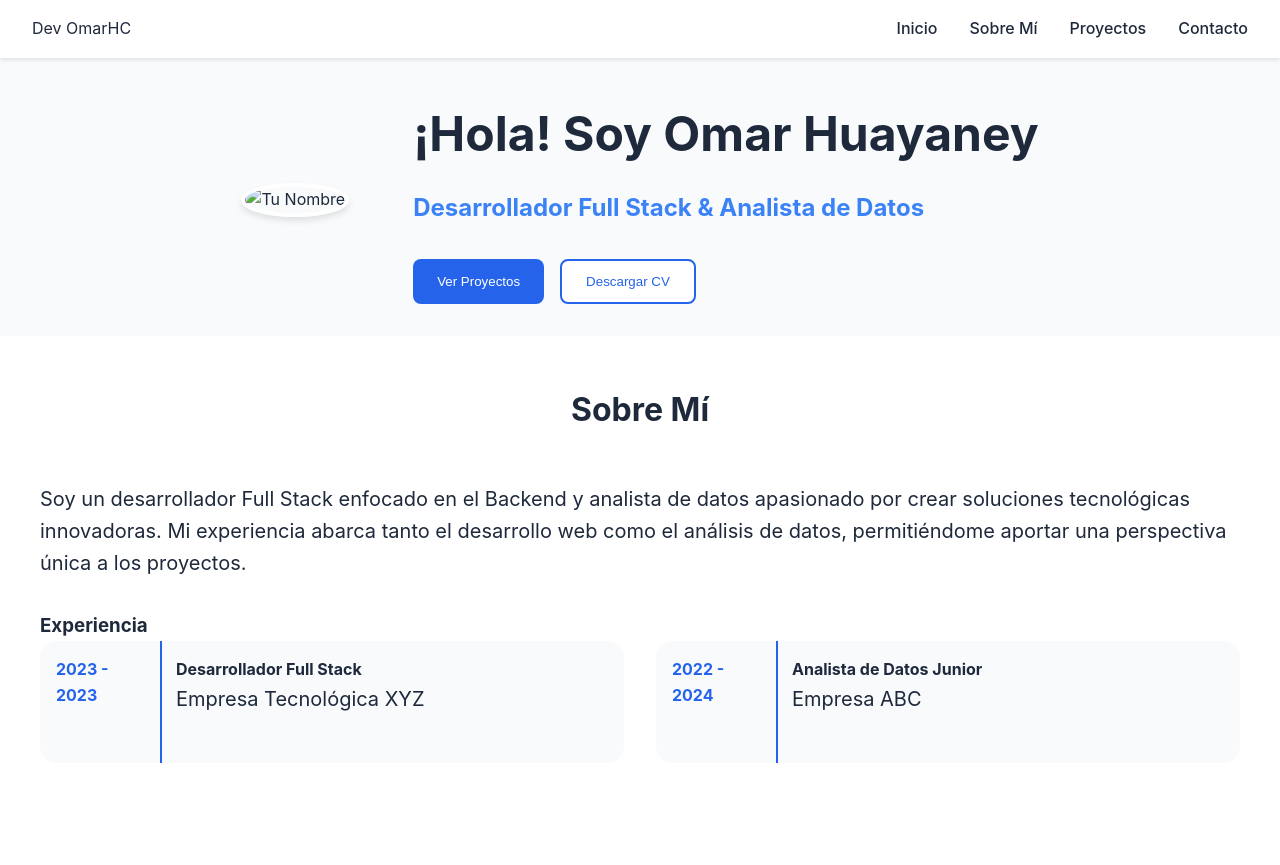
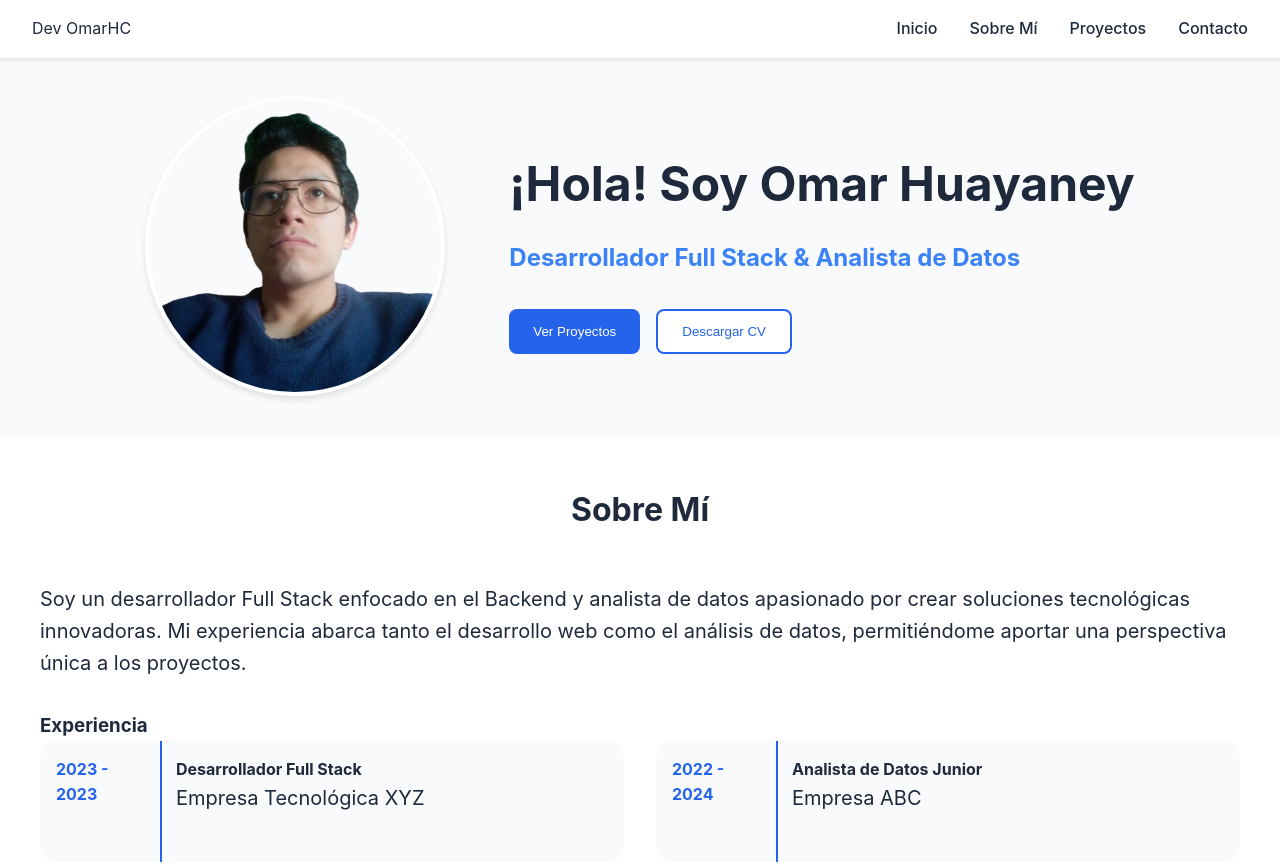
Before and after one commit to SignalZ123/portfolio-Omar, a plain HTML site: page index.html in a window 1280 px wide. Shown: the top 865 px of the page. Drawn offline with Linux system fonts and the light colour scheme.

Commit message:
añadida la imagen de perfil

```diff
--- a/index.html
+++ b/index.html
@@ -24,7 +24,7 @@
     <section id="hero" class="hero-section">
         <div class="profile-container">
             <div class="profile-image">
-                <img src="/Portfolio/Assets/images/tu-foto.png" alt="Tu Nombre">
+                <img src="Assets/images/tu-foto.png" alt="OmarHC">
             </div>
             <div class="profile-text">
                 <h1>¡Hola! Soy Omar Huayaney</h1>
```
